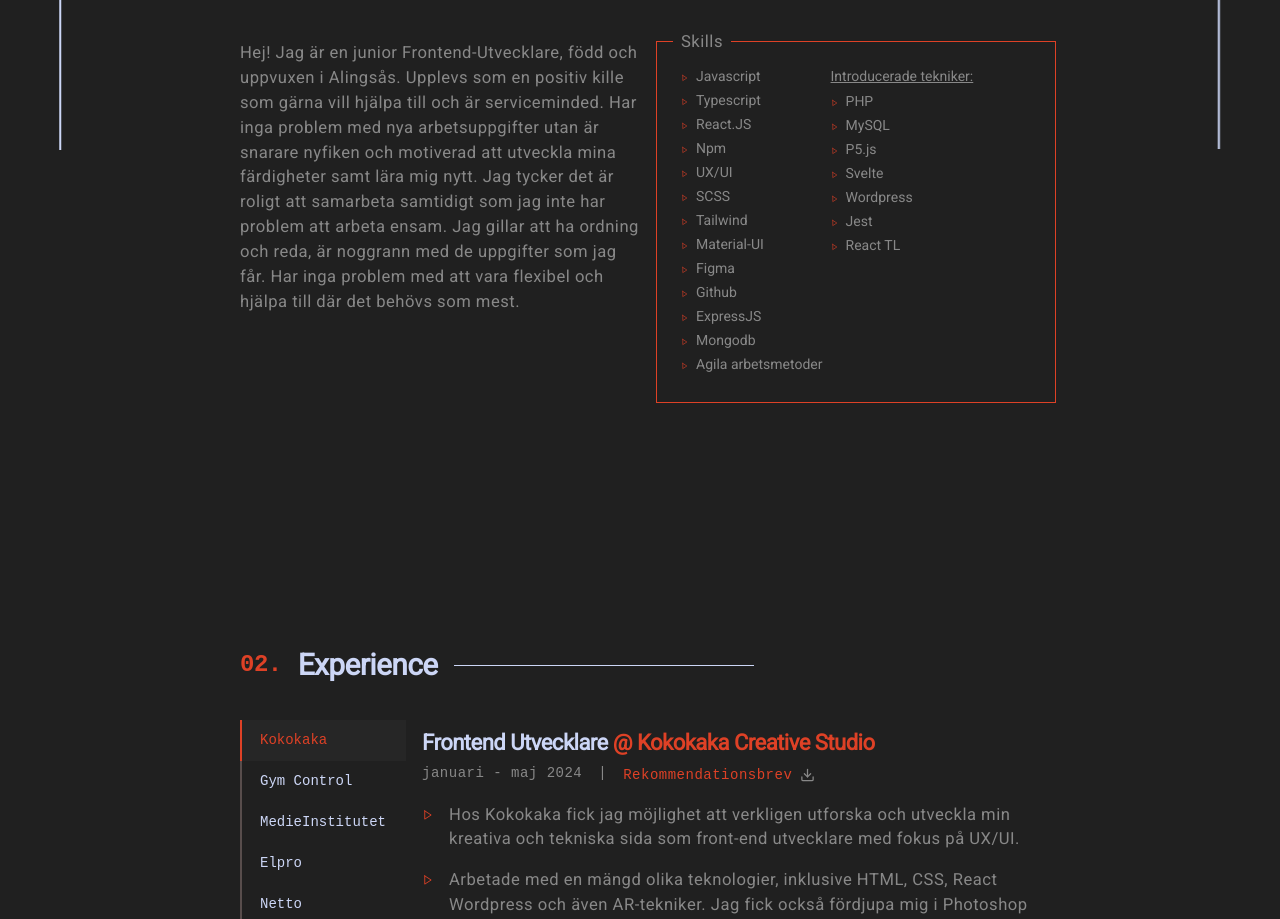
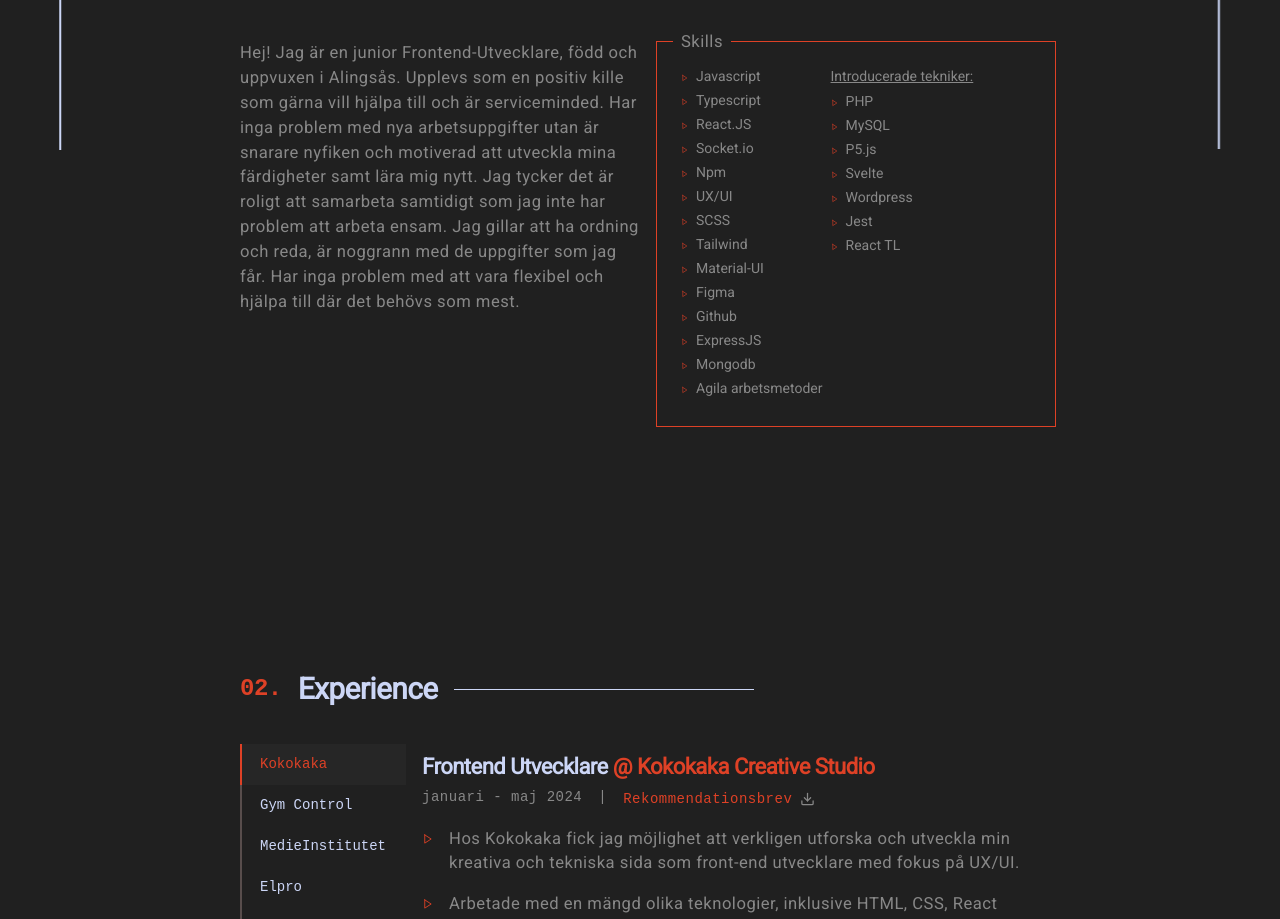
Before and after one commit to Sillen00/Portfolio_CV, a Next.js app: page / in a window 1280 px wide. Shown: the part 840-1759 px from the top of the page. Built offline with nearby package versions, Linux system fonts and the light colour scheme.

Commit message:
added socket.io as experience.

```diff
--- a/app/containers/home-page/About.tsx
+++ b/app/containers/home-page/About.tsx
@@ -32,6 +32,10 @@ const About = () => {
             <div className='flex gap-2'>
               <Play width={7} className='text-secondary-color' />
               <li>React.JS</li>
+            </div>
+            <div className='flex gap-2'>
+              <Play width={7} className='text-secondary-color' />
+              <li>Socket.io</li>
             </div>
             <div className='flex gap-2'>
               <Play width={7} className='text-secondary-color' />
```
